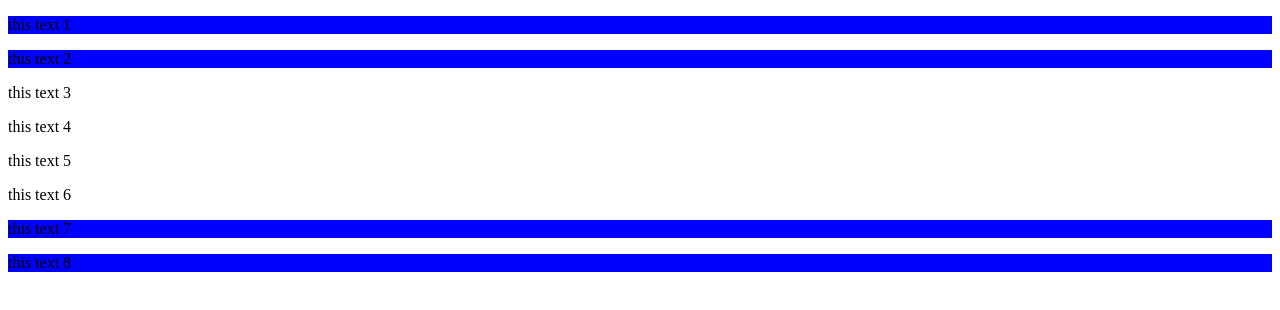
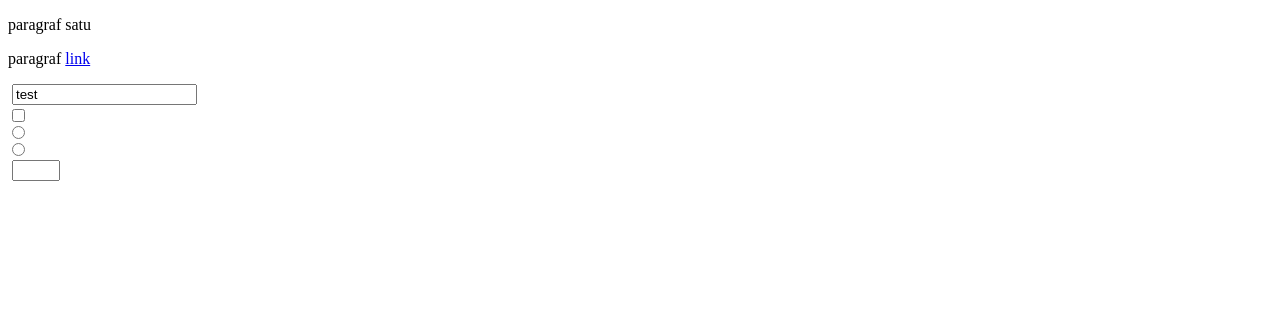
Before and after one commit to ajoKinali03/latihan-css-sintaks, a plain HTML site: page index.html in a window 1280 px wide. Drawn offline with Linux system fonts and the light colour scheme.

Commit message:
latihan css properti pseudo class

```diff
--- a/index.html
+++ b/index.html
@@ -10,20 +10,15 @@
 </head>
 
 <body>
-  <div class="boxA">
-    <p>this text 1</p>
-    <p>this text 2</p>
-    <div class="text">
-      <p>this text 3</p>
-    </div>
-  </div>
-  <p>this text 4</p>
-  <p>this text 5</p>
-  <div class="boxB">
-    <p>this text 6</p>
-  </div>
-  <p>this text 7</p>
-  <p>this text 8</p>
+  <p>paragraf satu</p>
+  <p>paragraf <a href="#">link</a></p>
+  <form>
+    <input type="text" value="test">
+    <input type="checkbox">
+    <input type="radio" name="gender">
+    <input type="radio" name="gender">
+    <input type="number" id="number" min="1" max="5">
+  </form>
 
   <script src="main.js"></script>
 </body>
--- a/style.css
+++ b/style.css
@@ -1,3 +1,25 @@
-div.boxA>p, div.boxB~p{
-  background-color: blue;
+form input{
+  display: block;
+  margin: 4px;
 }
+
+p:active{
+  color: red;
+}
+
+input:focus{
+  transform: translateX(40px);
+  transition: .4s;
+}
+input:focus{
+  transform: translateX(40px);
+  transition: .4s;
+}
+
+input#number:in-range{
+  color: green;
+}
+
+input#number:out-of-range{
+  color: red;
+}
```
Also changed, not shown: my-diary.txt.
